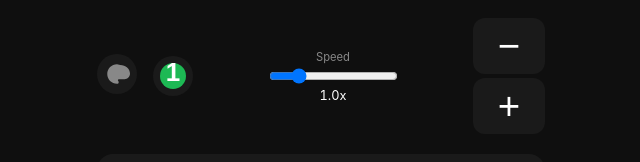
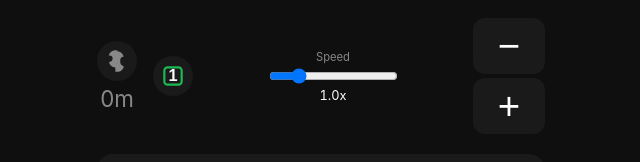
Before and after one commit to PetrosCMI/Music-Player, a plain HTML site: page index.html in a window 1280 px wide. Shown: the part 318-480 px from the top of the page, without its empty margins (319-959 px from the left). Drawn offline with Linux system fonts and the light colour scheme.

Commit message:
Redesign loop button as outline green square; alarm clock icon for sleep timer; show 0m when idle

```diff
--- a/app.js
+++ b/app.js
@@ -250,7 +250,7 @@ function renderSleepTimer() {
   const active = state.sleepTimerMinutes > 0;
   el.sleepBtn.classList.toggle('active', active);
   el.sleepBtn.title = `Sleep timer: ${state.sleepTimerMinutes ? `${state.sleepTimerMinutes} min` : 'off'}`;
-  el.sleepLabel.textContent = state.sleepTimerMinutes ? `${state.sleepTimerMinutes}m` : '';
+  el.sleepLabel.textContent = state.sleepTimerMinutes ? `${state.sleepTimerMinutes}m` : '0m';
 }
 
 function checkSleepTimer() {
@@ -277,13 +277,9 @@ function setLoopMode() {
   const i = modes.indexOf(state.loopMode);
   state.loopMode = modes[(i + 1) % modes.length];
 
-  // Circular arrow icon with a colored disc background + center label.
-  // OFF    -> green disc, '0'
-  // Repeat 1 -> green disc, '1'
-  // Repeat N -> green disc, 'N'
-  const loopPath = '<path fill="currentColor" d="M12 5V1L7 6l5 5V7c3.31 0 6 2.69 6 6s-2.69 6-6 6-6-2.69-6-6H4c0 4.42 3.58 8 8 8s8-3.58 8-8-3.58-8-8-8z"/>';
+  // Repeat button: outline green square with a large white 0 / 1 / N inside.
   const label = state.loopMode === 'none' ? '0' : (state.loopMode === 'one' ? '1' : 'N');
-  el.loopIcon.innerHTML = `<rect x="0" y="0" width="24" height="24" rx="12" fill="var(--accent)"/><path fill="#ffffff" d="${loopPath}"/><text x="12" y="17" font-size="24" text-anchor="middle" fill="#ffffff" font-weight="bold">${label}</text>`;
+  el.loopIcon.innerHTML = `<rect x="4" y="4" width="16" height="16" rx="3" fill="none" stroke="currentColor" stroke-width="2"/><text x="12" y="17" font-size="15" text-anchor="middle" fill="#ffffff" font-weight="bold">${label}</text>`;
   el.loopBtn.classList.toggle('active', state.loopMode !== 'none');
   el.loopBtn.title = `Loop: ${state.loopMode}`;
 }
--- a/index.html
+++ b/index.html
@@ -63,7 +63,7 @@
       <div class="controls-row">
         <div class="sleep-timer-wrap">
           <button id="sleepBtn" class="ctrl-btn sleep" title="Sleep timer: off">
-            <svg viewBox="0 0 24 24" width="26" height="26"><path fill="currentColor" d="M12 3c-4.97 0-9 4.03-9 9s4.03 9 9 9c0.83 0 1.57-0.67 1.57-1.5c0-0.39-0.15-0.74-0.39-1.01-0.23-0.26-0.38-0.61-0.33-0.97 0.06-0.41 0.4-0.72 0.81-0.72H19c2.76 0 5-2.24 5-5 0-4.42-4.03-8-9-8z"/></svg>
+            <svg viewBox="0 0 24 24" width="26" height="26"><path fill="currentColor" d="M14.99 11c0-1.66 1.34-3 3-3 .04 0 .08 0 .12 0-.49-2.75-2.91-4.82-5.85-4.98V2h-2v.02c-2.9.16-5.31 2.24-5.85 5C6.67 6.76 8 8.1 8 9.5 8 11.43 6.57 13 4.6 13c.51 2.75 2.91 4.82 5.85 4.98V22h2v-.02c2.9-.16 5.31-2.24 5.85-5C16.33 16.24 15 14.9 15 13z"/></svg>
           </button>
           <span id="sleepLabel" class="sleep-label"></span>
         </div>
```
